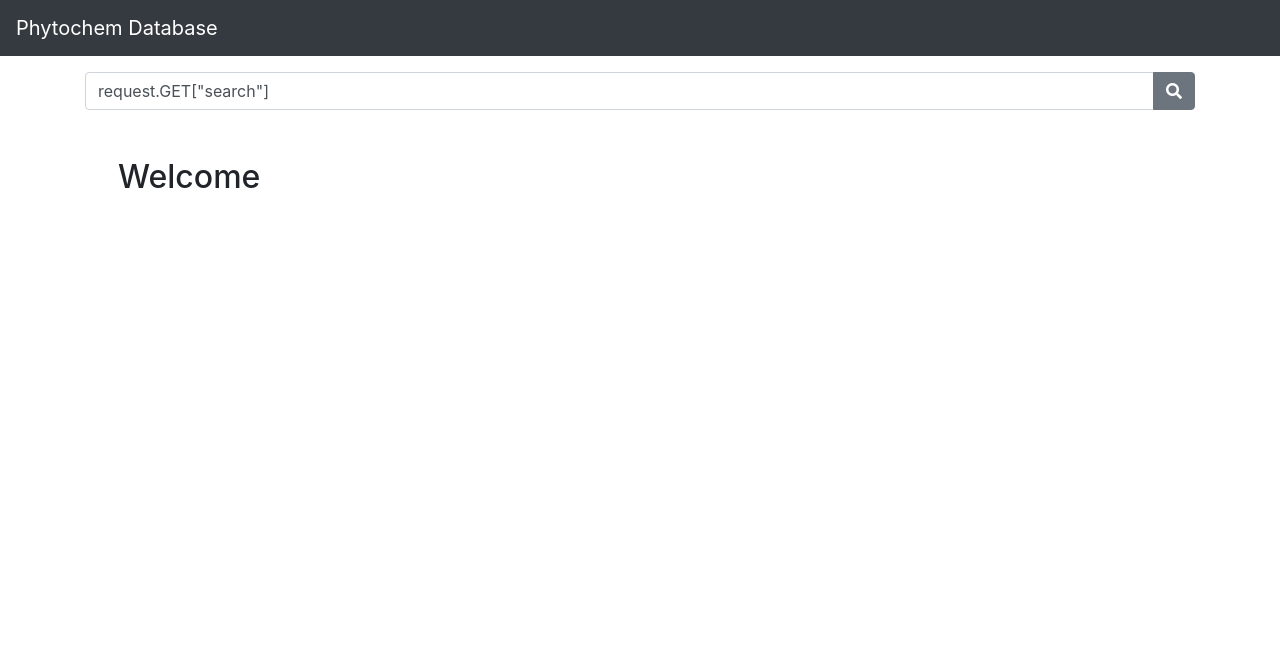
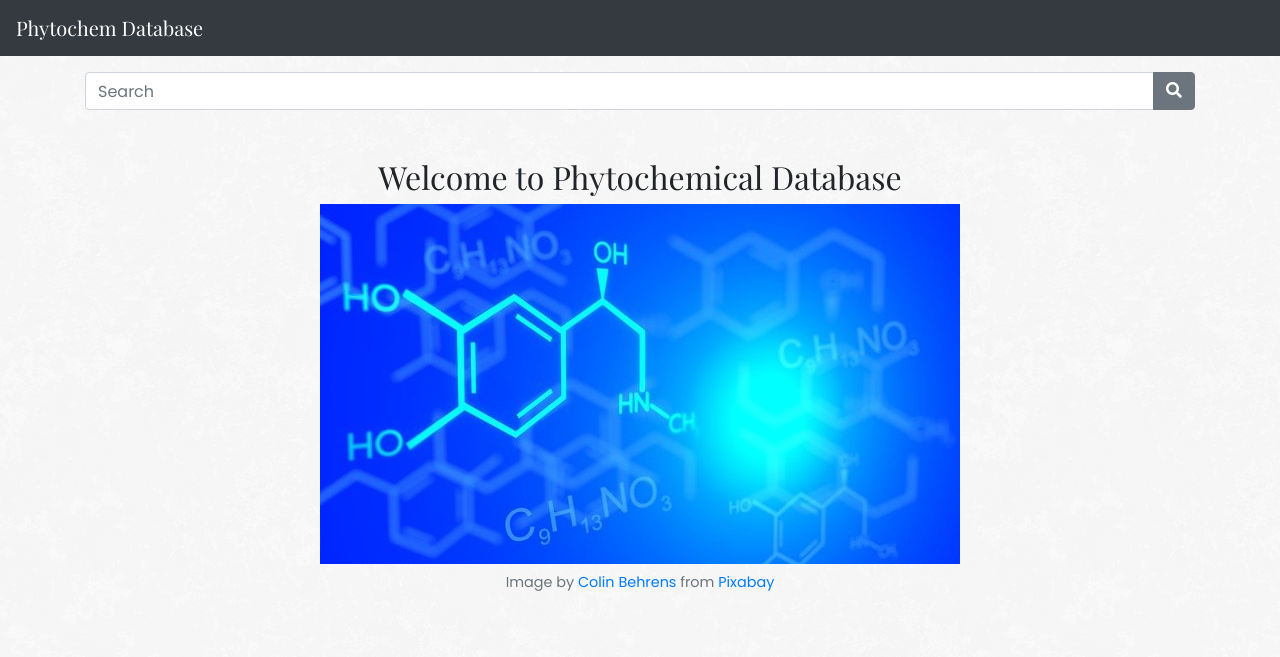
Before and after one commit to ahadsheikh/PhytoChem, a Django app: page / in a window 1280 px wide. Shown: the top 657 px of the page. Run offline with Django 3.2, Linux system fonts and the light colour scheme; some libraries are stand-ins or nearby versions.

Commit message:
Improved design

```diff
--- a/biochemdata/settings.py
+++ b/biochemdata/settings.py
@@ -121,3 +121,5 @@ USE_TZ = True
 # https://docs.djangoproject.com/en/3.1/howto/static-files/
 
 STATIC_URL = '/static/'
+import os
+STATIC_ROOT = os.path.join(BASE_DIR, 'static')
--- a/main/templates/main/base.html
+++ b/main/templates/main/base.html
@@ -14,29 +14,34 @@
           integrity="sha384-TX8t27EcRE3e/ihU7zmQxVncDAy5uIKz4rEkgIXeMed4M0jlfIDPvg6uqKI2xXr2" crossorigin="anonymous">
     <link rel="stylesheet" href="https://pro.fontawesome.com/releases/v5.10.0/css/all.css"
           integrity="sha384-AYmEC3Yw5cVb3ZcuHtOA93w35dYTsvhLPVnYs9eStHfGJvOvKxVfELGroGkvsg+p" crossorigin="anonymous"/>
-    <!-- Latest compiled and minified CSS -->
-    <link rel="stylesheet"
-          href="https://cdn.jsdelivr.net/npm/bootstrap-select@1.13.14/dist/css/bootstrap-select.min.css">
+    <link href="https://fonts.googleapis.com/css2?family=Playfair+Display&family=Poppins&display=swap" rel="stylesheet">
     <style>
-        .card:after {
-            content: "";
+        h1, h2, h3, h4, h5, h6, nav {
+            font-family: 'Playfair Display', serif;
+        }
+
+        p, div {
+            font-family: 'Poppins', sans-serif;
+        }
+
+        .card {
             top: 0;
             bottom: 0;
             left: 0;
             right: 0;
-            position: absolute;
-            background: linear-gradient(rgba(0, 0, 0, 0), rgba(0, 0, 0, 0.10));
+            background: linear-gradient(rgba(0, 0, 0, 0), rgba(0, 0, 0, 0.05));
+        }
+
+        {% load static %}
+        body {
+            background: url({% static "main/images/white_wall_hash.png" %}) repeat 0 0;
         }
     </style>
 </head>
 <body>
 
-<nav class="navbar navbar-expand-lg navbar-dark bg-dark">
+<nav class="navbar navbar-dark bg-dark">
     <a class="navbar-brand" href="/">Phytochem Database</a>
-    <button class="navbar-toggler" type="button" data-toggle="collapse" data-target="#navbarSupportedContent"
-            aria-controls="navbarSupportedContent" aria-expanded="false" aria-label="Toggle navigation">
-        <span class="navbar-toggler-icon"></span>
-    </button>
 </nav>
 
 {% block body %}
@@ -48,10 +53,5 @@
 <script src="https://cdn.jsdelivr.net/npm/bootstrap@4.5.3/dist/js/bootstrap.bundle.min.js"
         integrity="sha384-ho+j7jyWK8fNQe+A12Hb8AhRq26LrZ/JpcUGGOn+Y7RsweNrtN/tE3MoK7ZeZDyx"
         crossorigin="anonymous"></script>
-<!-- Latest compiled and minified JavaScript -->
-<script src="https://cdn.jsdelivr.net/npm/bootstrap-select@1.13.14/dist/js/bootstrap-select.min.js"></script>
-
-<!-- (Optional) Latest compiled and minified JavaScript translation files -->
-<script src="https://cdn.jsdelivr.net/npm/bootstrap-select@1.13.14/dist/js/i18n/defaults-*.min.js"></script>
 </body>
 </html>
--- a/main/templates/main/index.html
+++ b/main/templates/main/index.html
@@ -8,7 +8,7 @@
                 <form action="{% url 'results' %}" method="get">
                     <div class="input-group">
                         <input type="text" class="form-control" placeholder="Search" aria-label="Search"
-                           value=request.GET["search"] name="search">
+                               value="{{ request.GET.search }}" name="search">
                         <div class="input-group-append">
                             <button class="btn btn-secondary" type="submit">
                                 <i class="fa fa-search"></i>
@@ -18,8 +18,17 @@
                 </form>
             </div>
         </div>
-        <div class="row p-5">
-            <h2>Welcome</h2>
+        <div class="row p-5 d-flex justify-content-center">
+            <h2>Welcome to Phytochemical Database</h2>
+            <figure class="figure text-center">
+                {% load static %}
+                <img class="figure-img img-fluid" src="{% static "main/images/chemistry-2938901_640.jpg" %}" alt="phytochem"/>
+                <figcaption class="figure-caption">Image by <a
+                        href="https://pixabay.com/users/colin00b-346653/?utm_source=link-attribution&amp;utm_medium=referral&amp;utm_campaign=image&amp;utm_content=2938901">Colin
+                    Behrens</a> from <a
+                        href="https://pixabay.com/?utm_source=link-attribution&amp;utm_medium=referral&amp;utm_campaign=image&amp;utm_content=2938901">Pixabay</a>
+                </figcaption>
+            </figure>
         </div>
     </div>
 {% endblock %}
```
Also changed, not shown: main/templates/main/results.html (+9 -9 lines), main/static/main/images/chemistry-2938901_640.jpg (added), main/static/main/images/white_wall_hash.png (added). Lines whose indentation alone changed are shown as unchanged.
